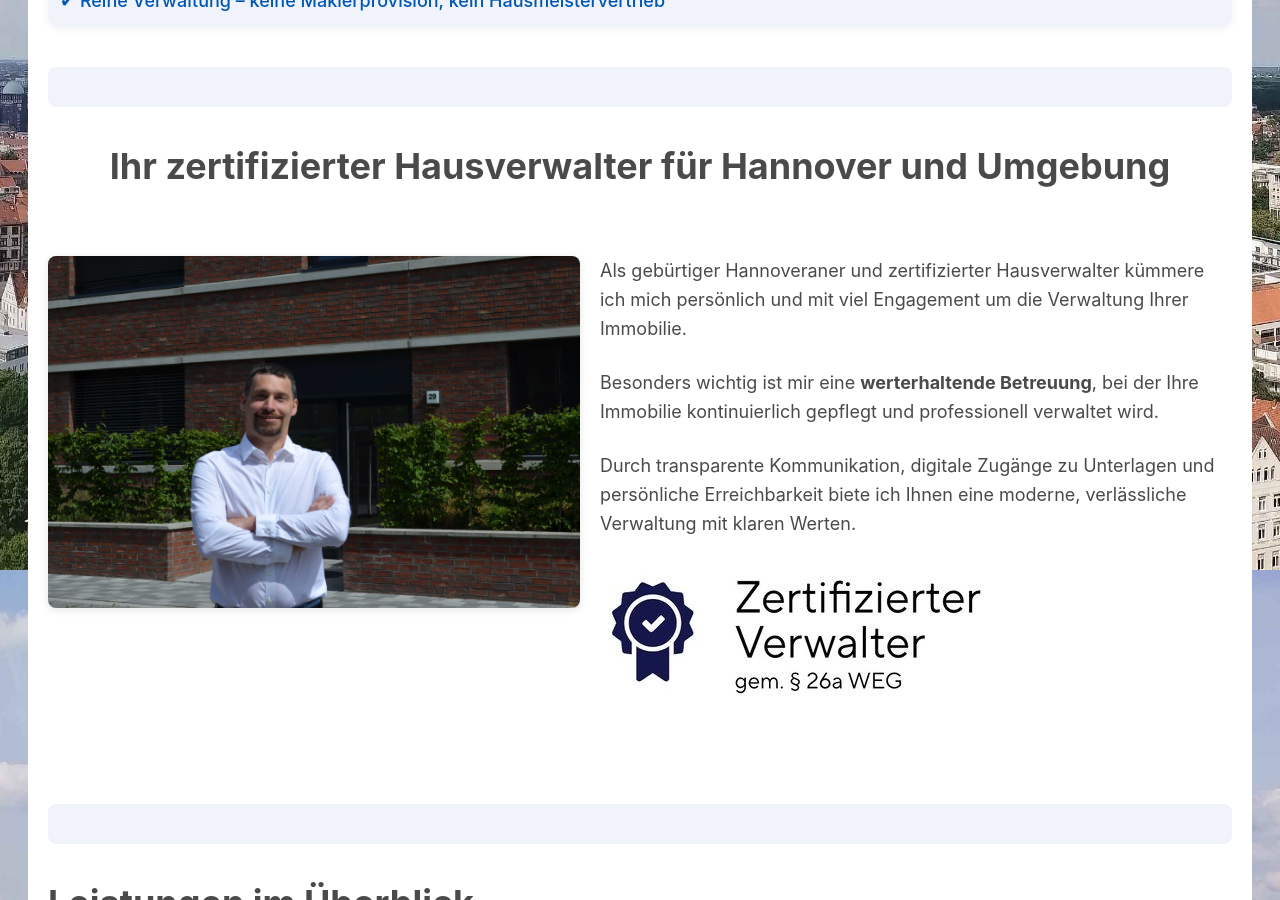
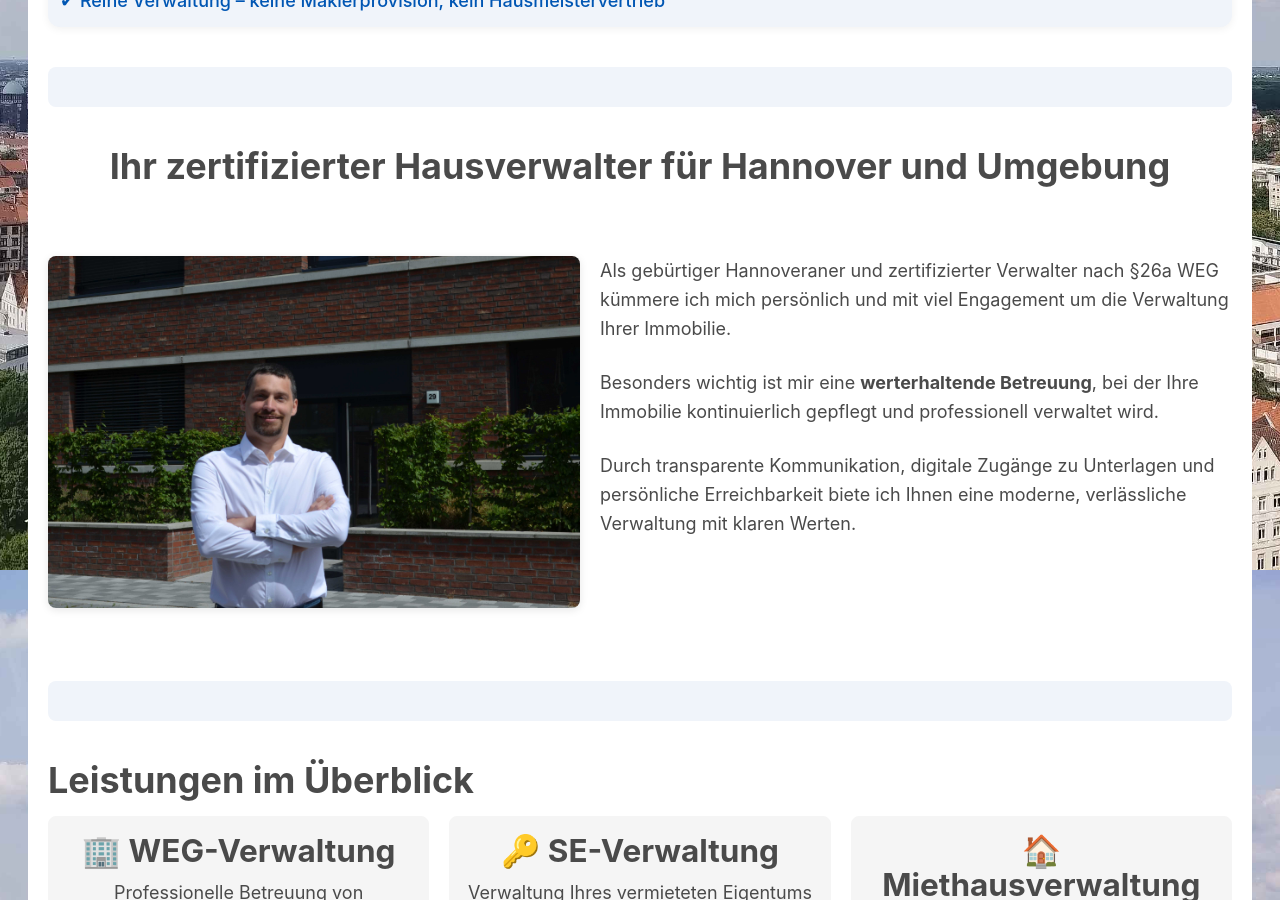
Before and after one commit to marek22k/hausverwaltung, a Jekyll site: the page built from index.md, in a window 1280 px wide and 900 px high, scrolled down 2130 px. Built offline with Jekyll 4.4.1, drawn with Linux system fonts in a browser that asks for light colours.

Commit message:
Update index.md

```diff
--- a/index.md
+++ b/index.md
@@ -286,10 +286,10 @@ Ihr zertifizierter Hausverwalter für Hannover und Umgebung
 
 <!-- Text -->
 <div style="flex: 1 1 400px; min-width: 260px;">
-<p>Als gebürtiger Hannoveraner und zertifizierter Hausverwalter kümmere ich mich persönlich und mit viel Engagement um die Verwaltung Ihrer Immobilie.</p>
+<p>Als gebürtiger Hannoveraner und zertifizierter Verwalter nach §26a WEG kümmere ich mich persönlich und mit viel Engagement um die Verwaltung Ihrer Immobilie.</p>
 <p>Besonders wichtig ist mir eine <strong>werterhaltende Betreuung</strong>, bei der Ihre Immobilie kontinuierlich gepflegt und professionell verwaltet wird.</p>
 <p>Durch transparente Kommunikation, digitale Zugänge zu Unterlagen und persönliche Erreichbarkeit biete ich Ihnen eine moderne, verlässliche Verwaltung mit klaren Werten.</p>
- <p><img src="/assets/img/zWk.jpg" alt="Zertifizierter Verwalter nach §26a WEG"></p>
+ <!-- <p><img src="/assets/img/zWk.jpg" alt="Zertifizierter Verwalter nach §26a WEG"></p> -->
 </div>
 
 
```
